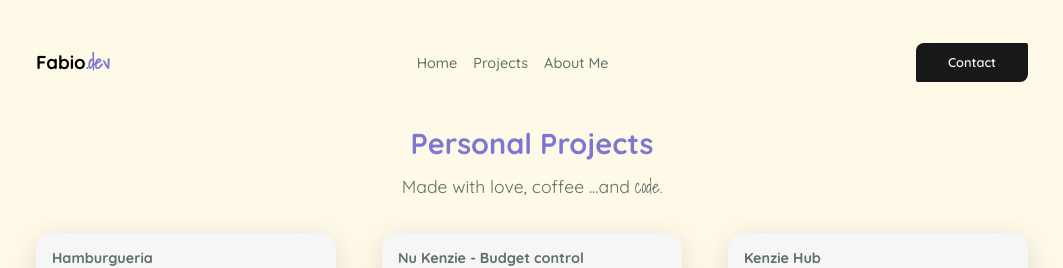
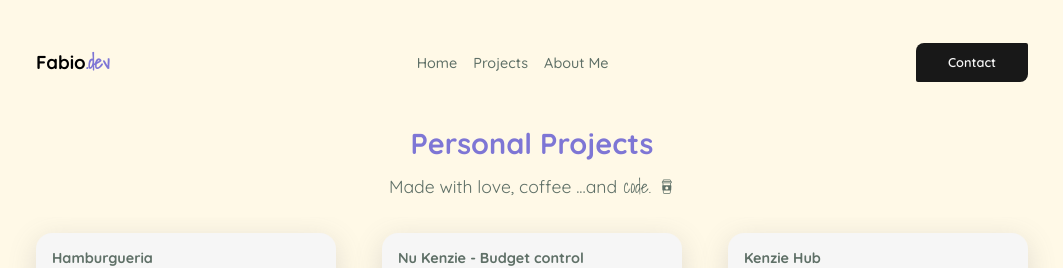
Before and after one commit to fabioreed/Project_Portfolio, a React (Vite) app in the folder PortfolioFabio/: page /projects in a window 1280 px wide. Shown: the top 268 px of the page, without its empty margins (108-1171 px from the left). Built offline with nearby package versions, Linux system fonts and the light colour scheme.

Commit message:
add a cooffee as a icon

```diff
--- a/PortfolioFabio/src/pages/Projects/index.tsx
+++ b/PortfolioFabio/src/pages/Projects/index.tsx
@@ -2,6 +2,7 @@ import Header from "../../components/Header"
 import { Card, ContainerProjects, LinkOfTheProject, LinkToTheProject, List, TitleAndSpan, TypeSection } from "./style"
 import { BsArrowUpLeftCircleFill } from 'react-icons/bs'
 import projects from '../../mock'
+import { CiCoffeeCup } from 'react-icons/ci'
 
 const Projects = () => {
 
@@ -10,7 +11,7 @@ const Projects = () => {
       <Header />
       <TitleAndSpan>
         <h2>Personal Projects</h2>
-        <p>Made with love, coffee ...and <span>code.</span></p>
+        <p>Made with love, coffee ...and <span> code.</span><CiCoffeeCup /></p>
       </TitleAndSpan>
       <List>
         {projects.map((project) => (
--- a/PortfolioFabio/src/pages/Projects/style.ts
+++ b/PortfolioFabio/src/pages/Projects/style.ts
@@ -24,6 +24,10 @@ export const TitleAndSpan = styled.div`
   p {
     color: var(--gray);
     font-size: .8rem;
+
+    display: flex;
+    align-items: center;
+    gap: .4rem;
   }
 
   @media (min-width: 769px) {
```
